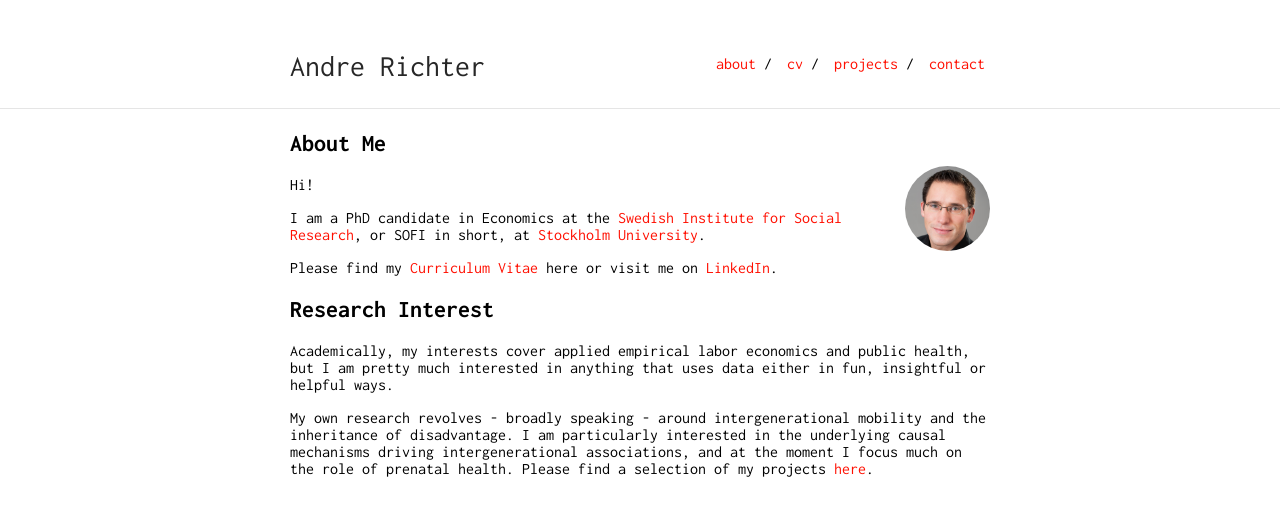
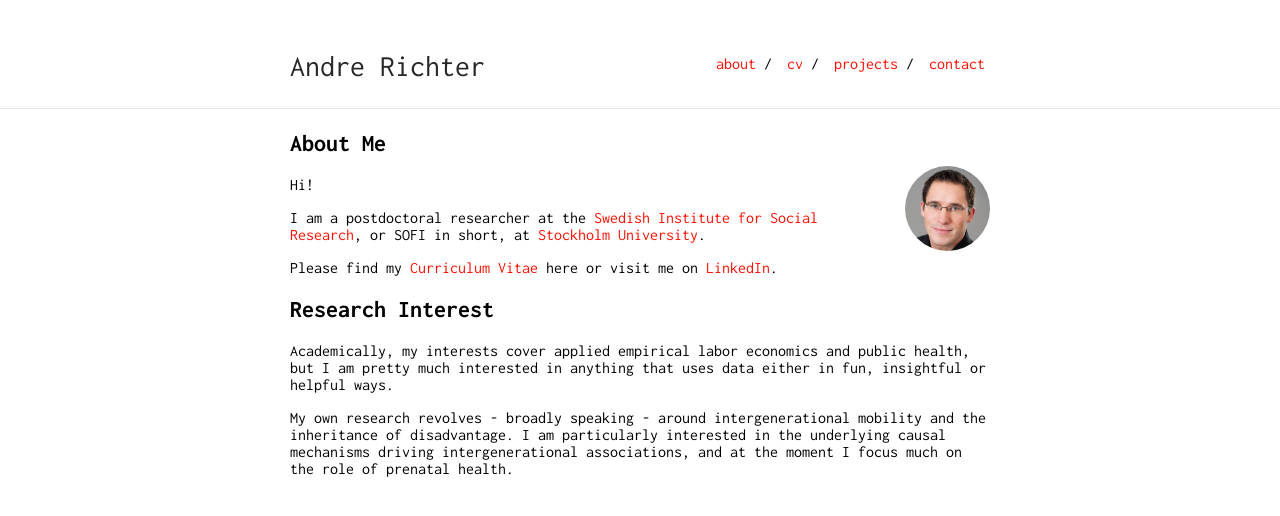
Before and after one commit to a-richter/a-richter.github.io, a Jekyll site: the page built from index.md, in a window 1280 px wide. Shown: the top 516 px of the page. Built offline with Jekyll 4.4.1, drawn with Linux system fonts in a browser that asks for light colours; our own code applies the rules of GitHub Pages for plain Markdown files.

Commit message:
Update to Postdoc position

```diff
--- a/index.md
+++ b/index.md
@@ -8,7 +8,7 @@
 
 Hi!
 
-I am a PhD candidate in Economics at the
+I am a postdoctoral researcher at the
 [Swedish Institute for Social Research](http://www.sofi.su.se){:target="_blank"},
 or SOFI in short, at [Stockholm University](http://www.su.se){:target="_blank"}.
 
@@ -18,4 +18,4 @@
 
 Academically, my interests cover applied empirical labor economics and public health, but I am pretty much interested in anything that uses data either in fun, insightful or helpful ways.
 
-My own research revolves - broadly speaking - around intergenerational mobility and the inheritance of disadvantage. I am particularly interested in the underlying causal mechanisms driving intergenerational associations, and at the moment I focus much on the role of prenatal health. Please find a selection of my projects [here](projects.html).
+My own research revolves - broadly speaking - around intergenerational mobility and the inheritance of disadvantage. I am particularly interested in the underlying causal mechanisms driving intergenerational associations, and at the moment I focus much on the role of prenatal health.
```
Also changed, not shown: projects.md (deleted, +0 -5 lines), 1 other file.
